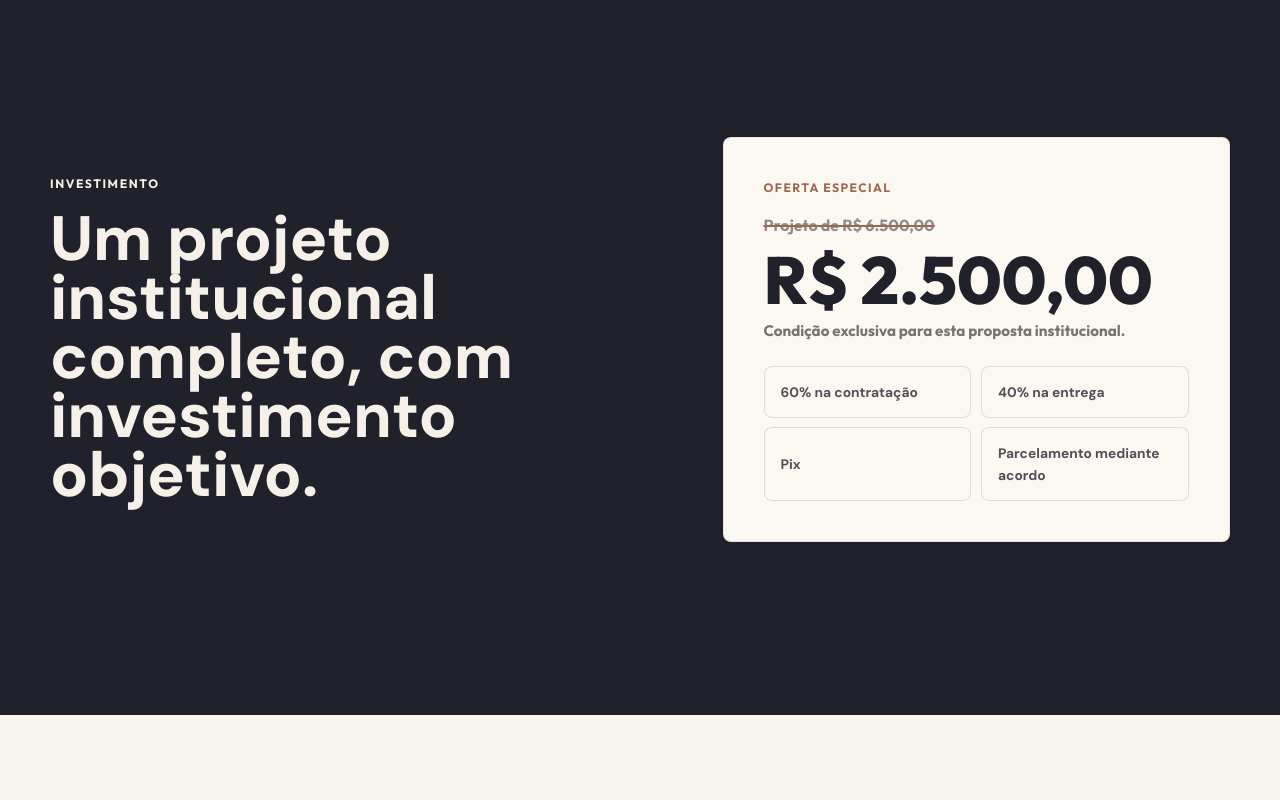
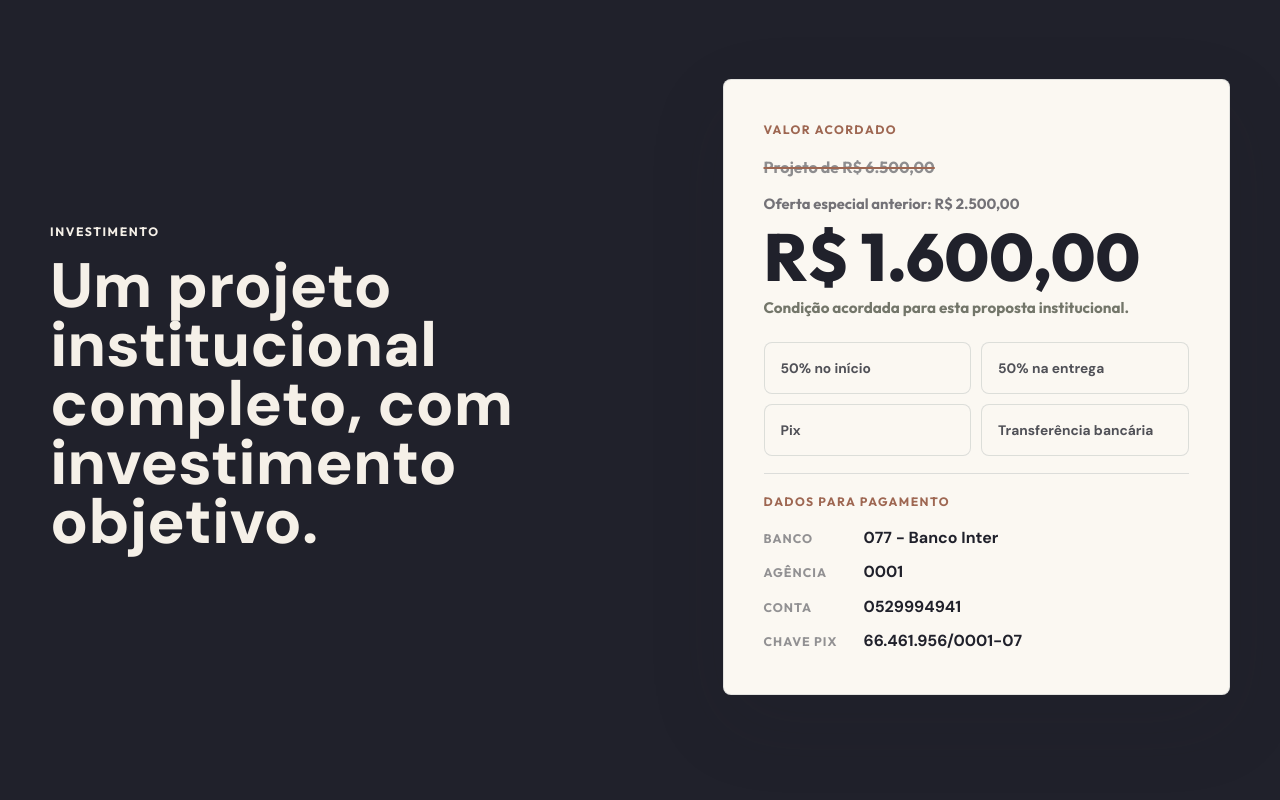
Before and after one commit to postup-adsnsocial/proposta-millarch, a plain HTML site: page index.html in a window 1280 px wide. Shown: the part 4400-5200 px from the top of the page. Drawn offline with nearby package versions, Linux system fonts and the light colour scheme.

Commit message:
Atualização

```diff
--- a/index.html
+++ b/index.html
@@ -175,17 +175,39 @@
           <h2 id="investimento-title">Um projeto institucional completo, com investimento objetivo.</h2>
         </div>
         <aside class="investment-card reveal" aria-label="Investimento do projeto">
-          <p class="label">Oferta especial</p>
+          <p class="label">Valor acordado</p>
           <div class="price-stack">
             <span class="original-price">Projeto de R$ 6.500,00</span>
-            <strong>R$ 2.500,00</strong>
-            <span class="special-note">Condição exclusiva para esta proposta institucional.</span>
+            <span class="previous-price">Oferta especial anterior: R$ 2.500,00</span>
+            <strong>R$ 1.600,00</strong>
+            <span class="special-note">Condição acordada para esta proposta institucional.</span>
           </div>
           <div class="payment-terms">
-            <span>60% na contratação</span>
-            <span>40% na entrega</span>
+            <span>50% no início</span>
+            <span>50% na entrega</span>
             <span>Pix</span>
-            <span>Parcelamento mediante acordo</span>
+            <span>Transferência bancária</span>
+          </div>
+          <div class="bank-details" aria-label="Dados para depósito e transferência">
+            <p class="label">Dados para pagamento</p>
+            <dl>
+              <div>
+                <dt>Banco</dt>
+                <dd>077 - Banco Inter</dd>
+              </div>
+              <div>
+                <dt>Agência</dt>
+                <dd>0001</dd>
+              </div>
+              <div>
+                <dt>Conta</dt>
+                <dd>0529994941</dd>
+              </div>
+              <div>
+                <dt>Chave PIX</dt>
+                <dd>66.461.956/0001-07</dd>
+              </div>
+            </dl>
           </div>
         </aside>
       </div>
@@ -230,9 +252,10 @@
           <h2 id="manutencao-title">Continuidade para manter o site vivo, seguro e atualizado.</h2>
         </div>
         <div class="maintenance-card reveal">
-          <p class="label">Plano mensal</p>
+          <p class="label">Plano mensal acordado</p>
           <div class="price-stack compact">
-            <strong>R$ 290,00</strong>
+            <span class="previous-price">Plano anterior: R$ 290,00/mês</span>
+            <strong>R$ 150,00</strong>
             <span class="special-note">por mês</span>
           </div>
           <ul>
--- a/style.css
+++ b/style.css
@@ -556,19 +556,29 @@ p {
 }
 
 .original-price,
+.previous-price,
 .special-note {
   font-family: "Outfit", system-ui, sans-serif;
   font-weight: 700;
   letter-spacing: 0;
 }
 
-.original-price {
+.original-price,
+.previous-price {
   width: fit-content;
   color: rgba(32, 33, 43, 0.5);
   font-size: 1rem;
+}
+
+.original-price {
   text-decoration: line-through;
   text-decoration-color: var(--terracotta);
   text-decoration-thickness: 2px;
+}
+
+.previous-price {
+  color: rgba(32, 33, 43, 0.62);
+  font-size: 0.92rem;
 }
 
 .special-note {
@@ -590,6 +600,49 @@ p {
   display: grid;
   grid-template-columns: repeat(2, minmax(0, 1fr));
   gap: 0.6rem;
+}
+
+.bank-details {
+  margin-top: 1.1rem;
+  padding-top: 1.1rem;
+  border-top: 1px solid var(--line);
+}
+
+.bank-details .label {
+  margin-bottom: 0.85rem;
+}
+
+.bank-details dl {
+  display: grid;
+  gap: 0.55rem;
+  margin: 0;
+}
+
+.bank-details div {
+  display: grid;
+  grid-template-columns: 5.5rem 1fr;
+  gap: 0.75rem;
+  align-items: baseline;
+}
+
+.bank-details dt,
+.bank-details dd {
+  margin: 0;
+}
+
+.bank-details dt {
+  color: rgba(32, 33, 43, 0.48);
+  font-family: "Outfit", system-ui, sans-serif;
+  font-size: 0.78rem;
+  font-weight: 700;
+  letter-spacing: 0.08em;
+  text-transform: uppercase;
+}
+
+.bank-details dd {
+  color: var(--dark);
+  font-weight: 700;
+  overflow-wrap: anywhere;
 }
 
 .option-grid {
```
Also changed, not shown: work/investment-desktop-agreed.png (added), work/investment-mobile-agreed.png (added), work/investment-mobile-bank-details.png (added), 2 other files.
